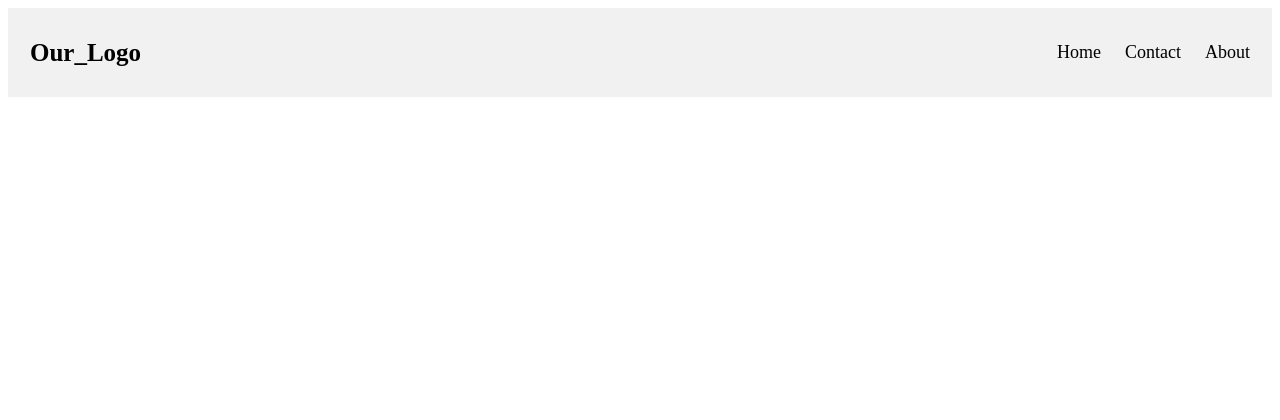
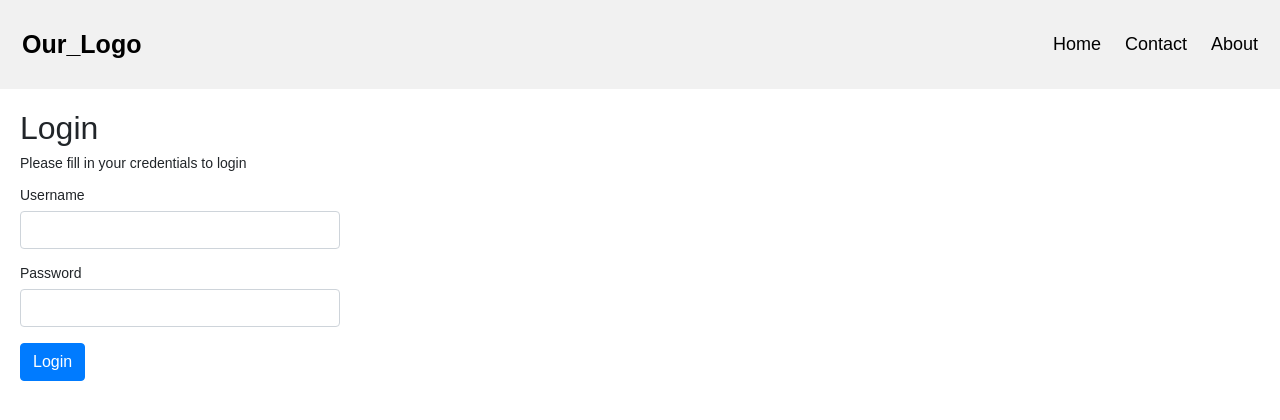
Before and after one commit to Soup-tech/CapstoneDesign, a PHP site: page / in a window 1280 px wide. Shown: the top 420 px of the page. Run offline with PHP 8.4, Linux system fonts and the light colour scheme.

Commit message:
Working on login stuff

```diff
--- /dev/null
+++ b/css/login.css
@@ -0,0 +1,4 @@
+/* Border form */
+form {
+	border: 3px solid #f1f1f1;
+}
--- a/index.php
+++ b/index.php
@@ -1,3 +1,103 @@
-<?php
-	require 'includes/header.php'
+ <?php
+	require 'includes/header.php';
+
+	// Start session
+	session_start();
+
+	// Check if user is already logged in
+	if (isset($_SESSION['loggedin']) && $_SESSION['loggedin'] == True) {
+		header("location: ");
+		exit();
+	}
+
+	$username = "";
+	$password = "";
+	$username_err = $password_err = $login_err = "";
+
+	// Process data when form is submitted
+	if ($_SERVER['REQUEST_METHOD'] == "POST") {
+
+		// Check if creds are empty
+		if (empty(trim($_POST['username']))) {
+			$username_err = "Please enter a username";
+		} else {
+			$username = trim($_POST['username']);
+		}
+		if (empty(trim($_POST['password']))) {
+			$password_err = "Please enter a password";
+		} else {
+			$password = trim($_POST['password']);
+		}
+
+		// Check if creds are valid
+		if (empty($username_err) && empty($password_err)) {
+			// Prepare sql query
+			$sql = "SELECT id, username, password FROM accounts WHERE usrname=?";
+
+			if ($stmt = mysqli_prepare($link,$sql)) {
+				// Bind the variables
+				mysqli_stmt_bind_param($stmt, "s", $param_username);
+
+				// Set parameters
+				$param_username = $username;
+
+				// Execute
+				if (mysqli_stmt_execute($stmt)) {
+					// Store results
+					mysqli_stmt_store_result($stmt);
+
+					// Check if username exists
+					if (mysqli_stmt_num_rows($stmt) == 1) {
+
+					}
+				}
+			}
+
+		}
+
+	}
+
 ?>
+
+<!DOCTYPE html>
+<html lang="en">
+<head>
+	<meta charset="UTF-8">
+	<title>Welcome!</title>
+	<link rel="stylesheet" type="text/css" href="https://stackpath.bootstrapcdn.com/bootstrap/4.5.2/css/bootstrap.min.css">
+	<style>
+		body { font: 14px sans-serif; }
+		.wrapper{ width: 360px; padding: 20px; }
+	</style>
+</head>
+<body>
+	<div class="wrapper">
+		<h2>Login</h2>
+		<p>Please fill in your credentials to login</p>
+
+		<?php
+		if (!empty($login_err)) {
+			echo '<div class="alert alert-danger">'.$login_err.'</div>';
+		}
+		?>
+
+		<form method="POST" action="<?php echo htmlspecialchars($_SERVER["PHP_SELF"]); ?>">
+			<div class="form-group">
+				<label>Username</label>
+				<input type="text" name="username" class="form-control <?php echo (!empty($username_err)) ? 'is-invalid' : ''; ?>" value="<?php echo $username; ?>">
+				<span class="invalid-feedback"><?php echo $username_err; ?></span>
+			</div>
+			<div class="form-group">
+				<label>Password</label>
+				<input type="password" name="password" class="form-control <?php echo (!empty($password_err)) ? 'is-invalid' : ''; ?>">
+				<span class="invalid-feedback"><?php echo $password_err; ?></span>
+			</div>
+			<div class="form-group">
+				<input type="submit" class="btn btn-primary" value="Login">
+			</div>
+
+		</form>
+
+	</div>
+
+</body>
```
